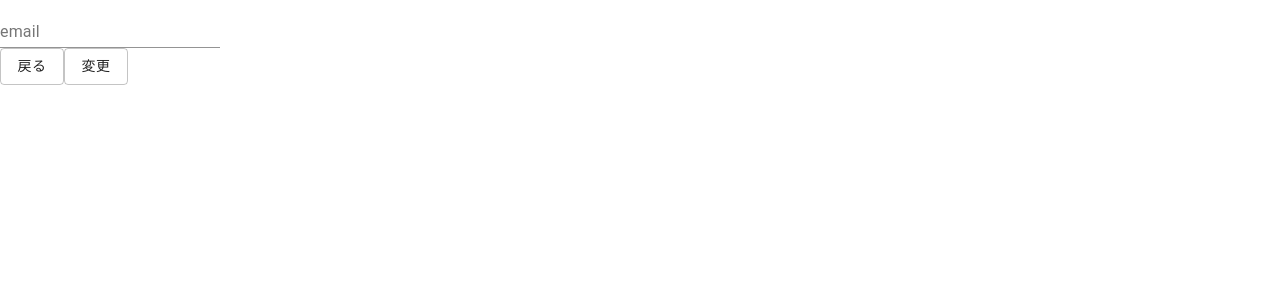
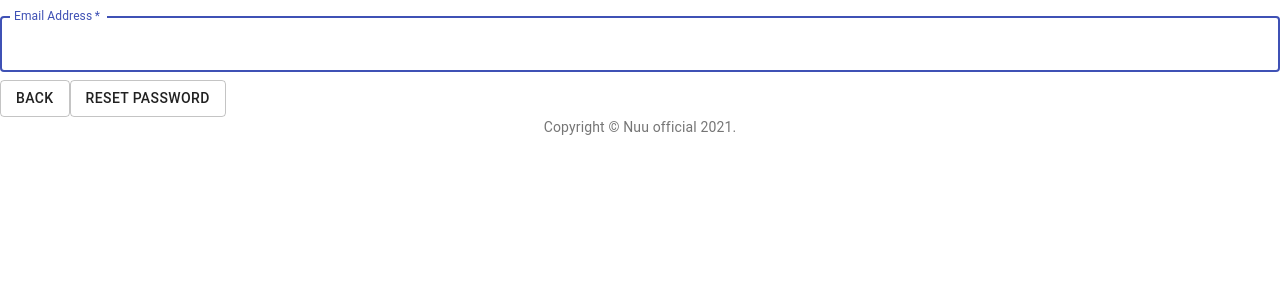
Before and after one commit to htkmnm/twitter_app_nuu, a React (Create React App) app: page /ResetPassword in a window 1280 px wide. Shown: the top 300 px of the page. Built offline with nearby package versions, Linux system fonts and the light colour scheme; no server answers.

Commit message:
Login完了

```diff
--- a/src/components/Login.tsx
+++ b/src/components/Login.tsx
@@ -99,6 +99,7 @@ const Login = () => {
             });
     };
 
+
     return (
         <Grid container component="main" className={classes.root}>
             <CssBaseline />
@@ -109,8 +110,6 @@ const Login = () => {
                         <LockOutlinedIcon />
                     </Avatar>
                     <Typography component="h1" variant="h5">Login</Typography>
-
-                    <form className={classes.form} noValidate>
                     <TextField
                         value={email}
                         onChange={e => setEmail(e.target.value)}
@@ -168,7 +167,6 @@ const Login = () => {
                     <Box mt={5}>
                         <Copyright />
                     </Box>
-                    </form>
                 </div>
             </Grid>
         </Grid >
--- a/src/components/ResetPassword.tsx
+++ b/src/components/ResetPassword.tsx
@@ -4,8 +4,21 @@ import { useHistory } from 'react-router-dom';
 import { resetPassword } from '../config/firebase';
 import TextField from '@material-ui/core/TextField';
 import Button from '@material-ui/core/Button';
+import Typography from '@material-ui/core/Typography';
+import Link from '@material-ui/core/Link';
 
 const ResetPassword = () => {
+
+    function Copyright() {
+
+        return (
+            <Typography variant="body2" color="textSecondary" align="center">
+                {'Copyright © '}
+                <Link color="inherit" href="https://material-ui.com/">Nuu official</Link>{' '}
+                {new Date().getFullYear()}{'.'}
+            </Typography>
+        );
+    }
 
     const [email, setEmail] = useState<string>('');
     const history = useHistory();
@@ -21,9 +34,22 @@ const ResetPassword = () => {
 
     return (
         <div>
-            <TextField id="email" label="email" value={email} onChange={e => setEmail(e.target.value)} /><br />
-            <Button variant="outlined" onClick={back}>戻る</Button>
-            <Button variant="outlined" value={email} onClick={sendEmail}>変更</Button>
+            <TextField
+                value={email}
+                onChange={e => setEmail(e.target.value)}
+                variant="outlined"
+                margin="normal"
+                required
+                fullWidth
+                id="email"
+                label="Email Address"
+                name="email"
+                autoComplete="email"
+                autoFocus
+            /><br />
+            <Button variant="outlined" onClick={back}>Back</Button>
+            <Button variant="outlined" value={email} onClick={sendEmail}>Reset Password</Button>
+            <Copyright />
         </div>
     );
 
```
Lines whose indentation alone changed are shown as unchanged.
